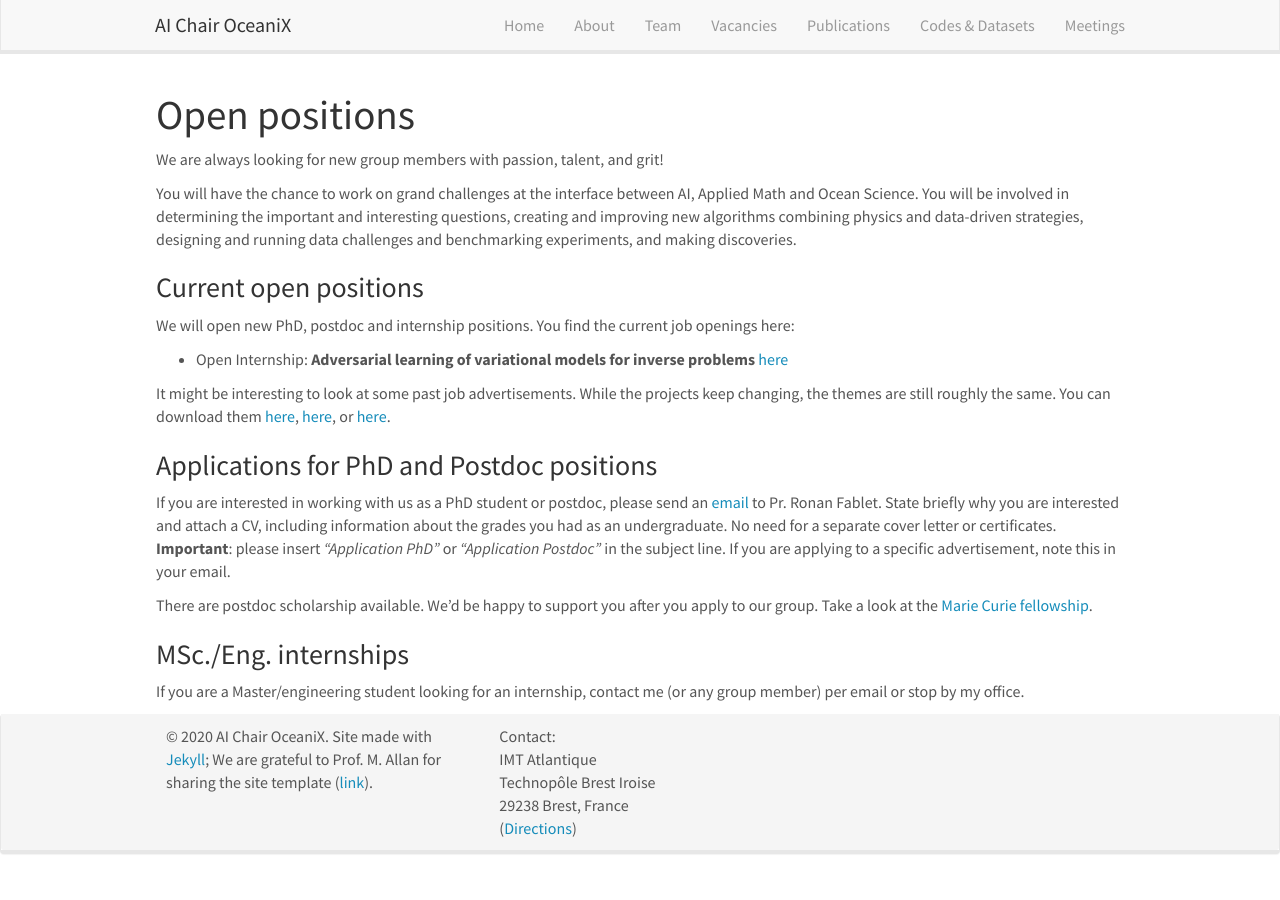
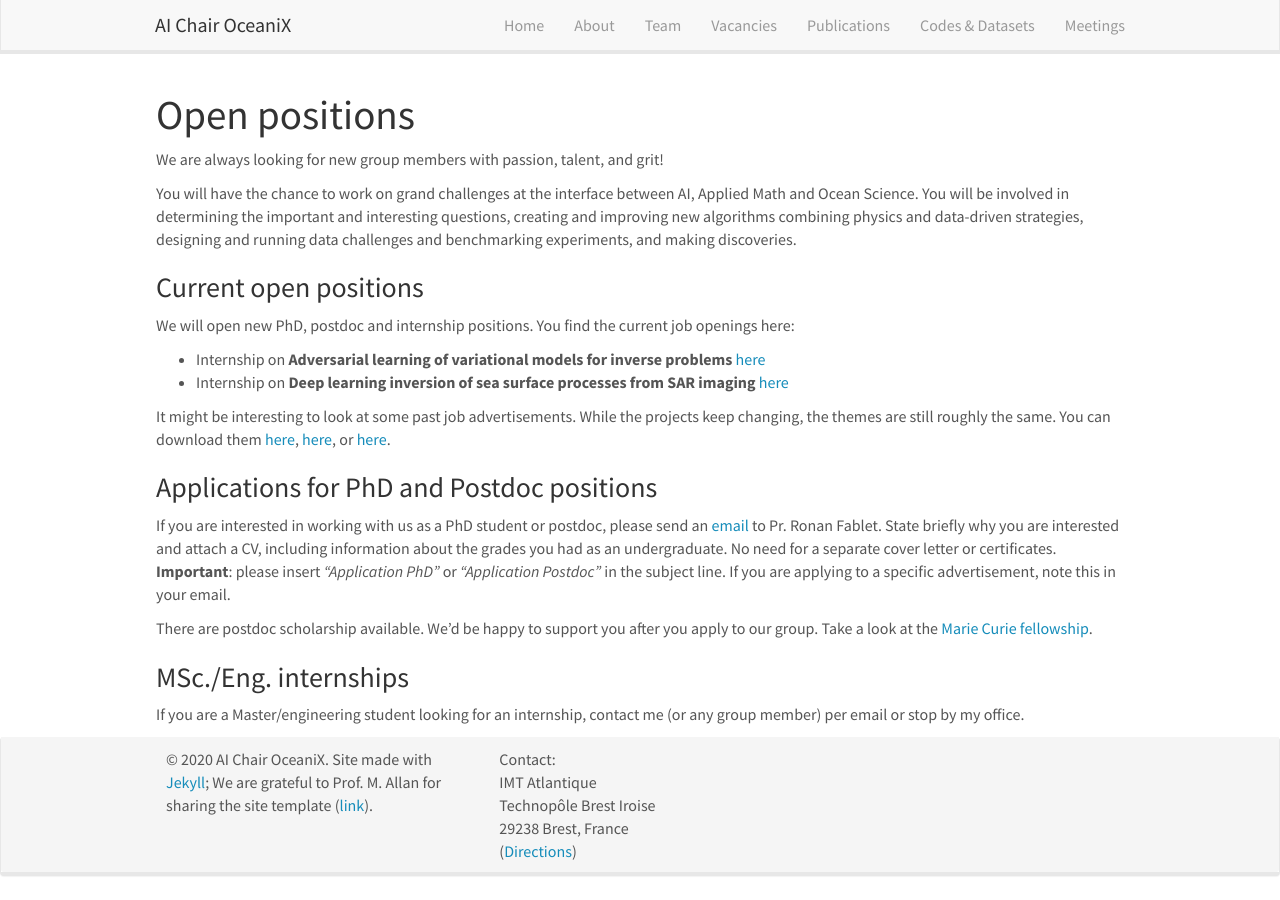
Before and after one commit to CIA-Oceanix/CIA-Oceanix.github.io, a Jekyll site: the page built from _pages/openings.md, in a window 1280 px wide. Built offline with Jekyll 4.4.1, drawn with Linux system fonts in a browser that asks for light colours; nearby versions of some CDN libraries.

Commit message:
Update openings.md

```diff
--- a/_pages/openings.md
+++ b/_pages/openings.md
@@ -16,7 +16,8 @@ You will have the chance to work on grand challenges at the interface between AI
 
 We will open new PhD, postdoc and internship positions.
 You find the current job openings here:
-- Open Internship: **Adversarial learning of variational models for inverse problems** [here]({{ site.url }}{{ site.baseurl }}/downloads/internship_GAN_VarNN2021.pdf)
+- Internship on **Adversarial learning of variational models for inverse problems** [here]({{ site.url }}{{ site.baseurl }}/downloads/internship_GAN_VarNN2021.pdf)
+- Internship on **Deep learning inversion of sea surface processes from SAR imaging** [here]({{ site.url }}{{ site.baseurl }}/downloads/internship_DL_SAR2021.pdf)
 <!--
  You find the current job openings here:
 ([Opening 1]({{ site.baseurl }}/downloads/GeneralPostdoc_2019_v01.pdf),
```
